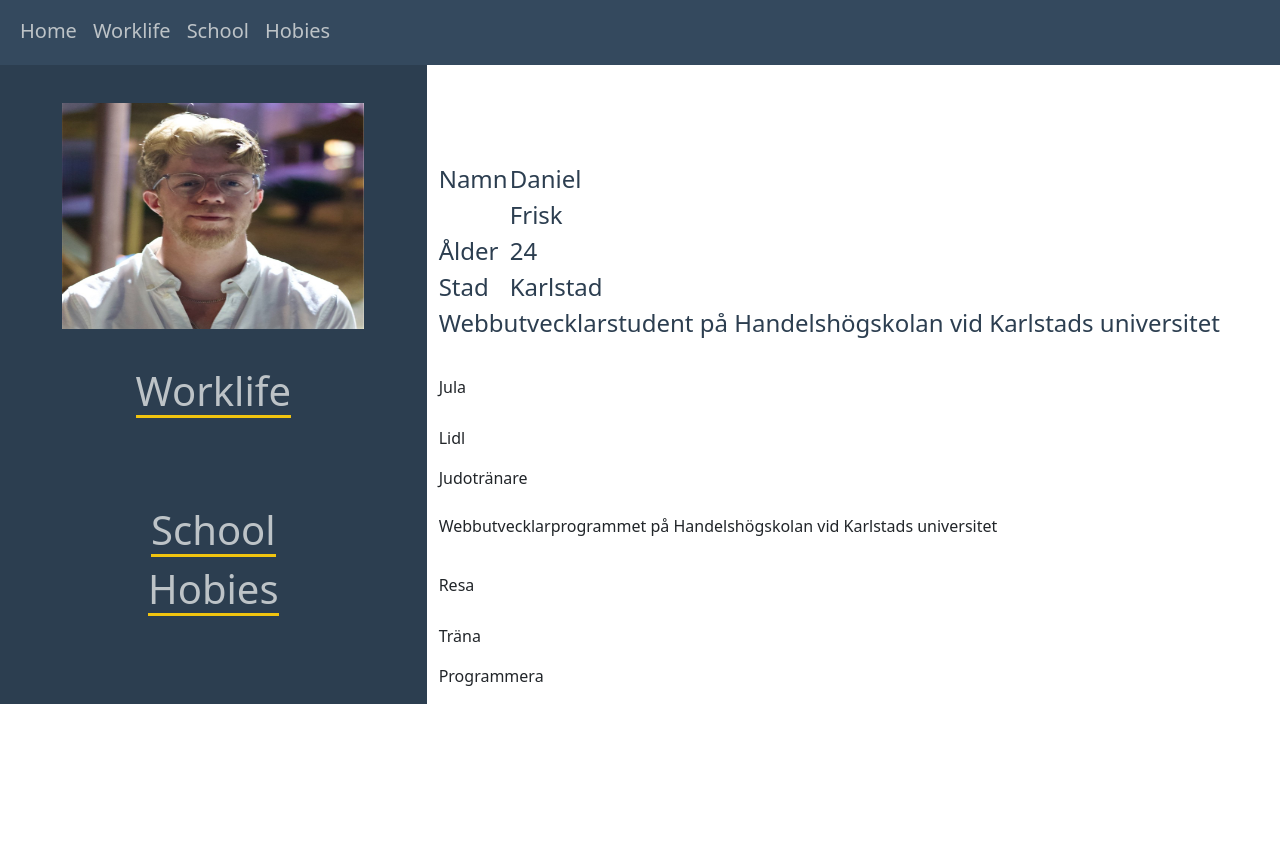
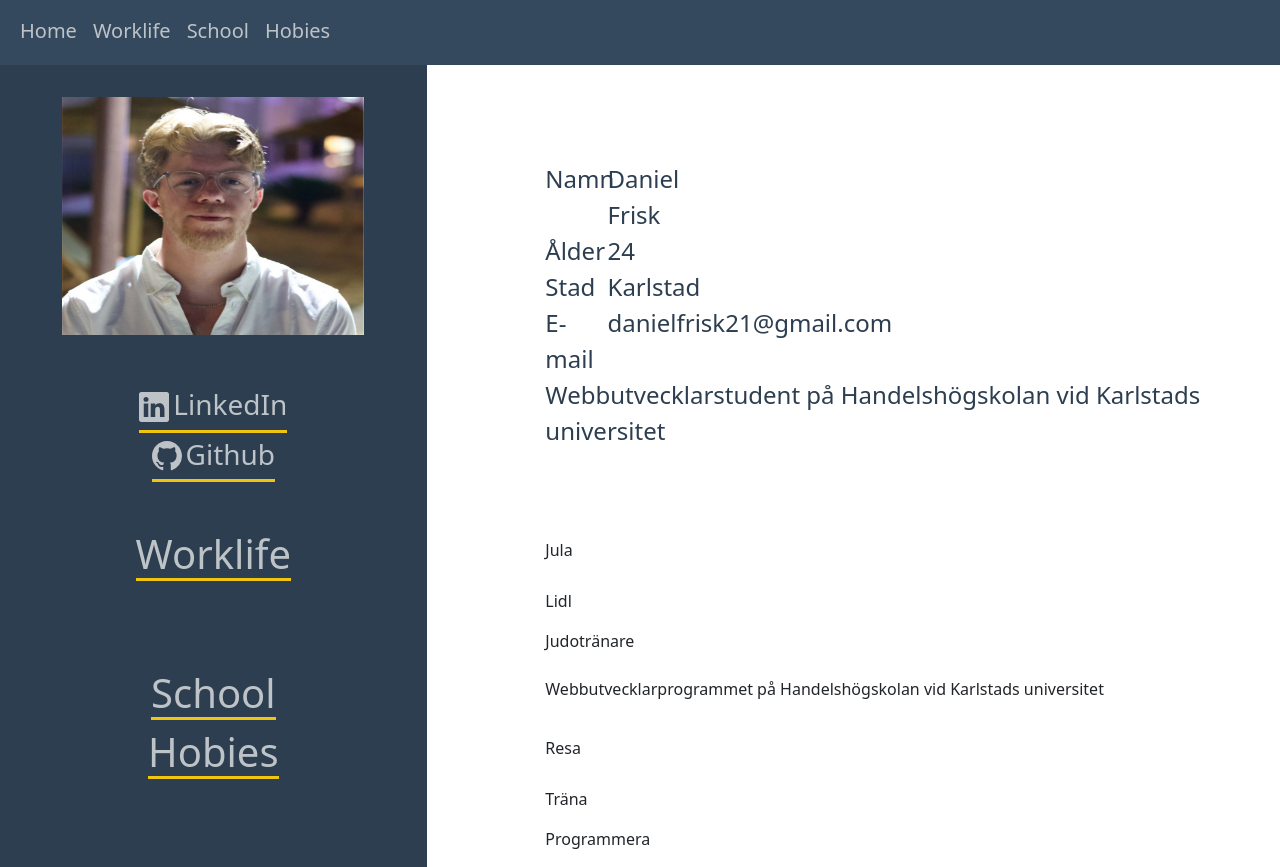
Before and after one commit to Dackefrsik/Daniel-Portfolio, a React (Vite) app in the folder cv-webbapp/: page / in a window 1280 px wide. Before the commit the page ends 800 px from the top, so only its background shows below. Built offline with nearby package versions, Linux system fonts and the light colour scheme.

Commit message:
Sociala medier
Har lagt till länk för både linkedIn och Github

```diff
--- a/cv-webbapp/src/body/Hobie.jsx
+++ b/cv-webbapp/src/body/Hobie.jsx
@@ -8,7 +8,8 @@
                 <div className="col-4 bgProfilePicture d-flex justify-content-center">
                     <h1 className="textColor">Hobies</h1>
                 </div>
-                <div className="col-8">
+                <div className="col-1"></div>
+                <div className="col-7">
                     <p className="mt-2">Resa</p>
 
 
@@ -16,13 +17,15 @@
             </div>
             <div className="row">
                 <div className="col-4 bgProfilePicture"></div>
-                <div className="col-8">
+                <div className="col-1"></div>
+                <div className="col-7">
                     <p>Träna</p>
                 </div>
             </div>
             <div className="row">
                 <div className="col-4 bgProfilePicture"></div>
-                <div className="col-8">
+                <div className="col-1"></div>
+                <div className="col-7">
                     <p>Programmera</p>
                 </div>
             </div>
--- a/cv-webbapp/src/body/Home.jsx
+++ b/cv-webbapp/src/body/Home.jsx
@@ -36,13 +36,13 @@
 
     //#region funktion som kollar om profilbilden är i fokus
     //setter toratonen på den
-    function checkVisibility(){
+    function checkVisibility() {
 
         //Hämtar bildens position i sitt nuvarande tillstånd
         const img = imgRef.current.getBoundingClientRect();
 
         //Kollar om bilden är i synfältet och sätter kontrollvariabeln till true för att rotera den rätt
-        if(img.top >= 0 && img.bottom <= window.innerHeight){
+        if (img.top >= 0 && img.bottom <= window.innerHeight) {
             setRotation(true);
         }
     }
@@ -58,11 +58,38 @@
     return (
         <>
             <div className="container-fluid" id="Home">
-                <div className="row ">
-                    <div className="col-4 d-flex justify-content-center align-items-center bgProfilePicture">
-                        <img src={profilbild} alt="Profilbild" className={`${isRotating ? "rotate" : ""}  w-75 h-75 profilePicture`} ref={imgRef}/>
+                <div className="row">
+                    <div className="col-4">
+                        <div className="row">
+                            <div className="d-flex justify-content-center align-items-center bgProfilePicture ">
+                                <img src={profilbild} alt="Profilbild" className={`${isRotating ? "rotate" : ""}  w-75 h-75 profilePicture mb-3`} ref={imgRef} />
+                            </div>
+                        </div>
+                        <div className="row">
+                            <div className="d-flex justify-content-center bgProfilePicture">
+                                <div className="divBorder align-items-center">
+                                    <svg xmlns="http://www.w3.org/2000/svg" width="30" height="30" class="bi bi-linkedin linkedInColor me-1 mb-2" viewBox="0 0 16 16">
+                                        <path d="M0 1.146C0 .513.526 0 1.175 0h13.65C15.474 0 16 .513 16 1.146v13.708c0 .633-.526 1.146-1.175 1.146H1.175C.526 16 0 15.487 0 14.854zm4.943 12.248V6.169H2.542v7.225zm-1.2-8.212c.837 0 1.358-.554 1.358-1.248-.015-.709-.52-1.248-1.342-1.248S2.4 3.226 2.4 3.934c0 .694.521 1.248 1.327 1.248zm4.908 8.212V9.359c0-.216.016-.432.08-.586.173-.431.568-.878 1.232-.878.869 0 1.216.662 1.216 1.634v3.865h2.401V9.25c0-2.22-1.184-3.252-2.764-3.252-1.274 0-1.845.7-2.165 1.193v.025h-.016l.016-.025V6.169h-2.4c.03.678 0 7.225 0 7.225z" />
+                                    </svg>
+                                    <a href="https://www.linkedin.com/in/daniel-frisk-2b1295251/" className="text-decoration-none fs-3 socialMediaText">LinkedIn</a>
+                                </div>
+                            </div>
+                        </div>
+                        <div className="row">
+                            <div className="d-flex justify-content-center bgProfilePicture pb-5">
+                                <div className="divBorder align-items-center">
+                                    <svg xmlns="http://www.w3.org/2000/svg" width="30" height="30" class="bi bi-github linkedInColor me-1 mb-2" viewBox="0 0 16 16">
+                                        <path d="M8 0C3.58 0 0 3.58 0 8c0 3.54 2.29 6.53 5.47 7.59.4.07.55-.17.55-.38 0-.19-.01-.82-.01-1.49-2.01.37-2.53-.49-2.69-.94-.09-.23-.48-.94-.82-1.13-.28-.15-.68-.52-.01-.53.63-.01 1.08.58 1.23.82.72 1.21 1.87.87 2.33.66.07-.52.28-.87.51-1.07-1.78-.2-3.64-.89-3.64-3.95 0-.87.31-1.59.82-2.15-.08-.2-.36-1.02.08-2.12 0 0 .67-.21 2.2.82.64-.18 1.32-.27 2-.27s1.36.09 2 .27c1.53-1.04 2.2-.82 2.2-.82.44 1.1.16 1.92.08 2.12.51.56.82 1.27.82 2.15 0 3.07-1.87 3.75-3.65 3.95.29.25.54.73.54 1.48 0 1.07-.01 1.93-.01 2.2 0 .21.15.46.55.38A8.01 8.01 0 0 0 16 8c0-4.42-3.58-8-8-8" />
+                                    </svg>
+                                    <a href="https://github.com/Dackefrsik" className="text-decoration-none fs-3 socialMediaText">Github</a>
+                                </div>
+                            </div>
+                        </div>
                     </div>
-                    <div className="col-8 pt-5">
+
+                    <div className="col-1"></div>
+
+                    <div className="col-7 pt-5">
                         <div className="row mt-5">
                             <div className="col-1 fontHome">Namn</div>
                             <div className="col-2 fontHome">Daniel Frisk</div>
@@ -76,6 +103,10 @@
                             <div className="col-2 fontHome">Karlstad</div>
                         </div>
                         <div className="row">
+                            <div className="col-1 fontHome">E-mail</div>
+                            <div className="col-1 fontHome">danielfrisk21@gmail.com</div>
+                        </div>
+                        <div className="row">
                             <div className="col fontHome">Webbutvecklarstudent på Handelshögskolan vid Karlstads universitet</div>
                         </div>
                     </div>
--- a/cv-webbapp/src/body/School.jsx
+++ b/cv-webbapp/src/body/School.jsx
@@ -8,7 +8,8 @@
                 <div className="col-4 bgProfilePicture d-flex justify-content-center">
                     <h1 className="textColor">School</h1>
                 </div>
-                <div className="col-8">
+                <div className="col-1"></div>
+                <div className="col-7">
                     <p className="mt-2">Webbutvecklarprogrammet på Handelshögskolan vid Karlstads universitet</p>
                 </div>
             </div>
--- a/cv-webbapp/src/body/Worklife.jsx
+++ b/cv-webbapp/src/body/Worklife.jsx
@@ -9,19 +9,22 @@
                 <div className="col-4 bgProfilePicture d-flex justify-content-center">
                     <h1 className="textColor">Worklife</h1>
                 </div>
-                <div className="col-8">
+                <div className="col-1"></div>
+                <div className="col-7">
                     <p className="mt-2">Jula</p>
                 </div>
             </div>
             <div className="row">
                 <div className="col-4 bgProfilePicture d-flex justify-content-center"></div>
-                <div className="col-8">
+                <div className="col-1"></div>
+                <div className="col-7">
                     <p>Lidl</p>
                 </div>
             </div>
             <div className="row">
                 <div className="col-4 bgProfilePicture"></div>
-                <div className="col-8">
+                <div className="col-1"></div>
+                <div className="col-7">
                     <p>Judotränare</p>
                 </div>
             </div>
--- a/cv-webbapp/style/style.css
+++ b/cv-webbapp/style/style.css
@@ -91,6 +91,19 @@
     transform: rotateY(0deg);
 }
 
+.divBorder{
+    border-bottom: 3px solid var(--Accentfärg);
+
+}
+
+.linkedInColor path{
+    fill: var(--Secondary);
+}
+
+.socialMediaText{
+    color: var(--Secondary);
+}
+
 /*#endregion*/
 
 
```
